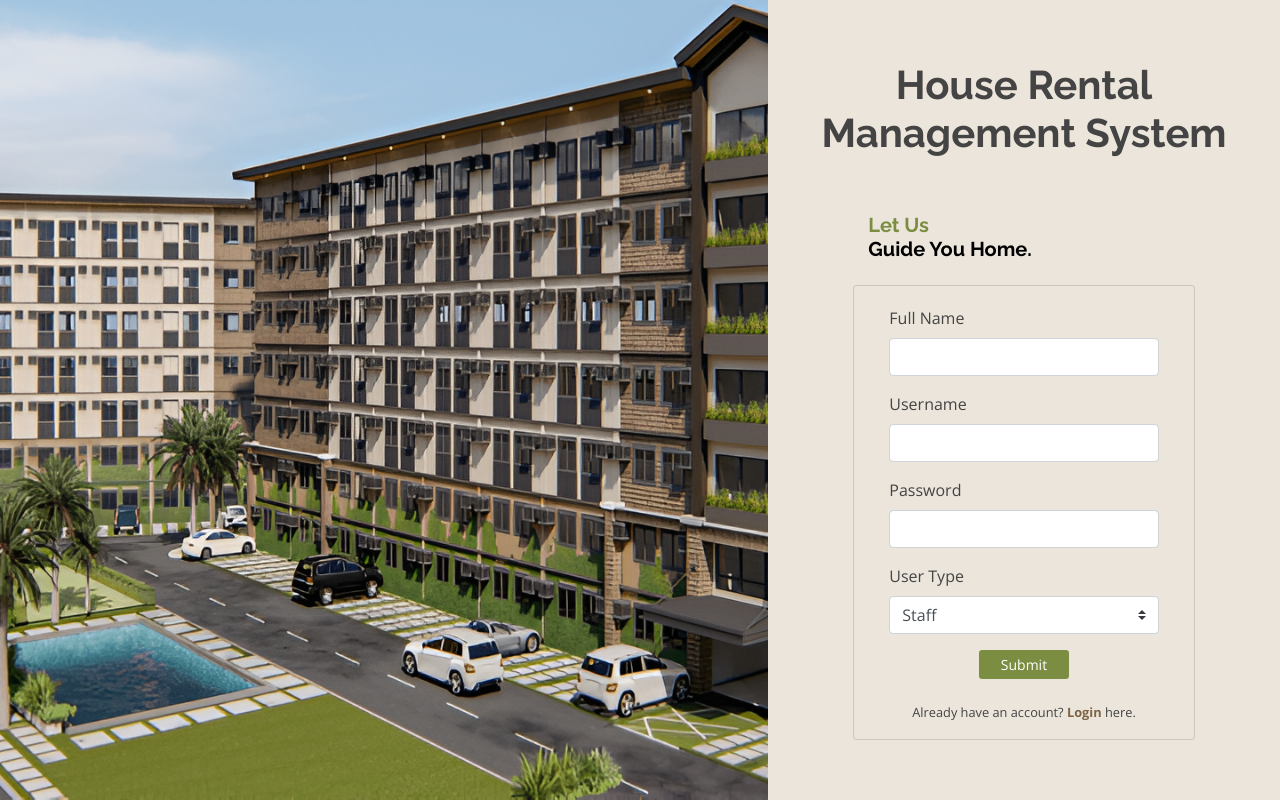
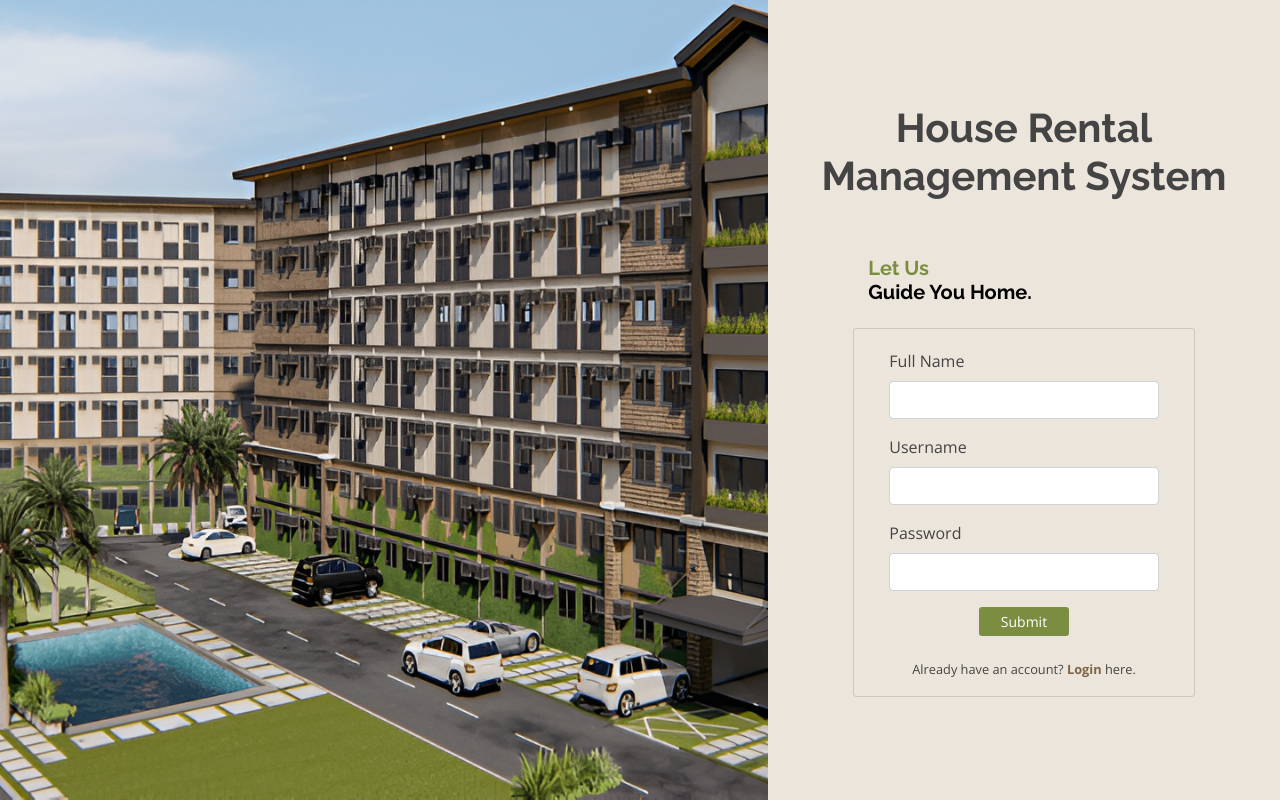
Before and after one commit to annedonayre/houserental, a PHP site: page /signup.php in a window 1280 px wide. Run offline with PHP 8.4, Linux system fonts and the light colour scheme; data comes from the database, SQL or seed files in the repository; some libraries are stand-ins or nearby versions.

Commit message:
removed support for staff type

```diff
--- a/admin_class.php
+++ b/admin_class.php
@@ -21,14 +21,14 @@ Class Action {
 			$qry = $this->db->query("SELECT * FROM users where username = '".$username."' and password = '".md5($password)."' ");
 			if($qry->num_rows > 0){
 				foreach ($qry->fetch_array() as $key => $value) {
-					if($key != 'passwors' && !is_numeric($key))
+					if($key != 'password' && !is_numeric($key))
 						$_SESSION['login_'.$key] = $value;
 				}
 				if($_SESSION['login_type'] != 1){
 					foreach ($_SESSION as $key => $value) {
 						unset($_SESSION[$key]);
 					}
-					return 2 ;
+					return 2;
 					exit;
 				}
 					return 1;
--- a/signup.php
+++ b/signup.php
@@ -106,6 +106,7 @@ header("location:index.php?page=home");
 				  	<div id="msg"></div>
   					<form id="manage-user">
 					  	<input type="hidden" name="id" value="">
+						<input type="hidden" name="type" value="1">
 					  	<div class="form-group">
   							<label for="name" class="control-label">Full Name</label>
   							<input type="text" id="name" name="name" class="form-control" required>
@@ -118,13 +119,6 @@ header("location:index.php?page=home");
   							<label for="password" class="control-label">Password</label>
   							<input type="password" id="password" name="password" class="form-control" required>
   						</div>
-						<div class="form-group">
-							<label for="type">User Type</label>
-							<select name="type" id="type" class="custom-select">
-								<option value="2">Staff</option>
-								<option value="1">Admin</option>
-							</select>
-						</div>
   						<center><button class="btn-sm btn-block btn-wave col-md-4 btn-primary">Submit</button></center>
   					</form>
   				</div>
```
Also changed, not shown: manage_user.php (+3 -9 lines).
